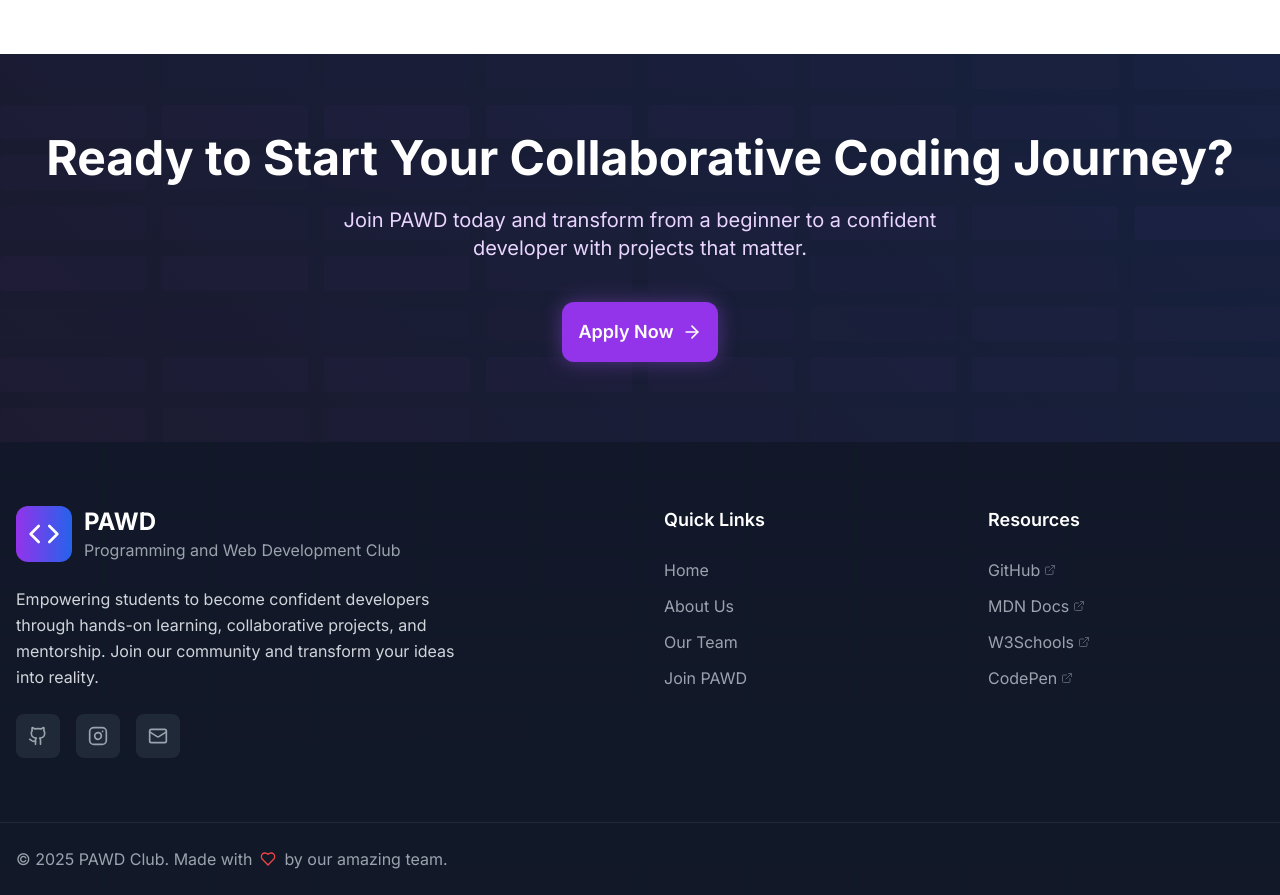
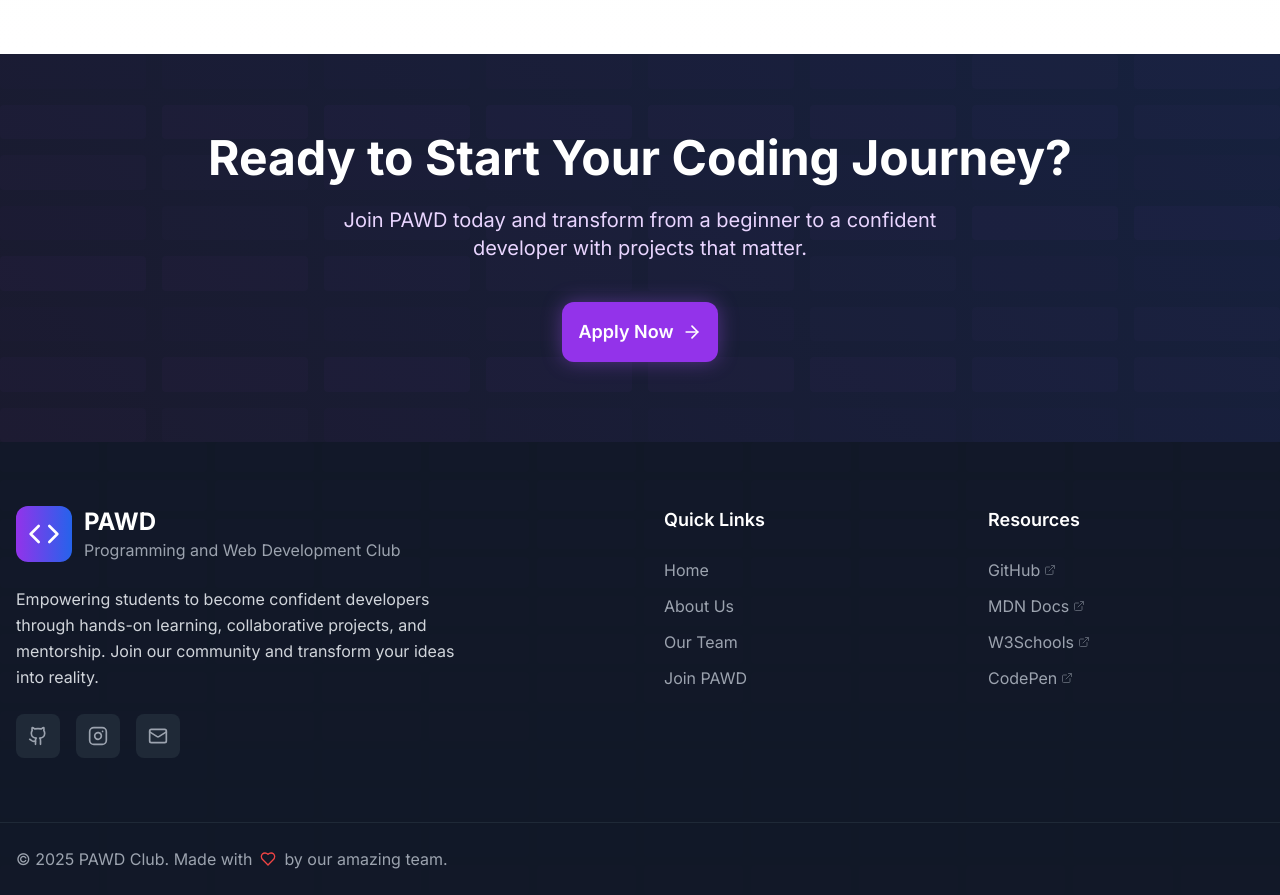
Before and after one commit to programmingcvhs/programmingcvhs.github.io, a Next.js app: page / in a window 1280 px wide. Shown: the part 1980-2875 px from the top of the page. Built offline with nearby package versions, Linux system fonts and the light colour scheme.

Commit message:
Update page.tsx

```diff
--- a/app/page.tsx
+++ b/app/page.tsx
@@ -218,7 +218,7 @@ export default function HomePage() {
             transition={{ duration: 0.6 }}
           >
             <h2 className="text-4xl lg:text-5xl font-bold mb-6">
-              Ready to Start Your Collaborative Coding Journey?
+              Ready to Start Your Coding Journey?
             </h2>
             <p className="text-xl mb-10 text-purple-200 max-w-2xl mx-auto">
               Join PAWD today and transform from a beginner to a confident developer
```
